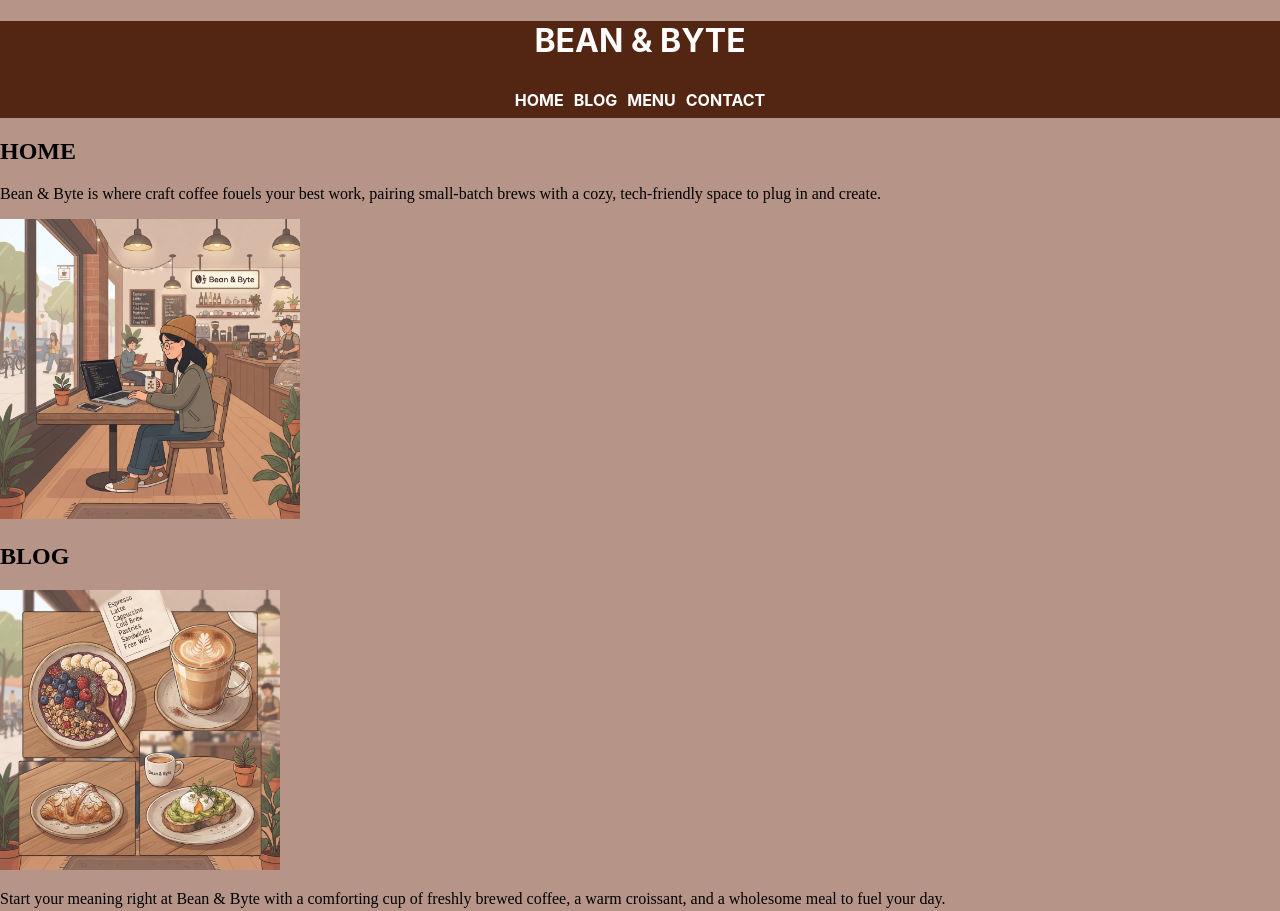
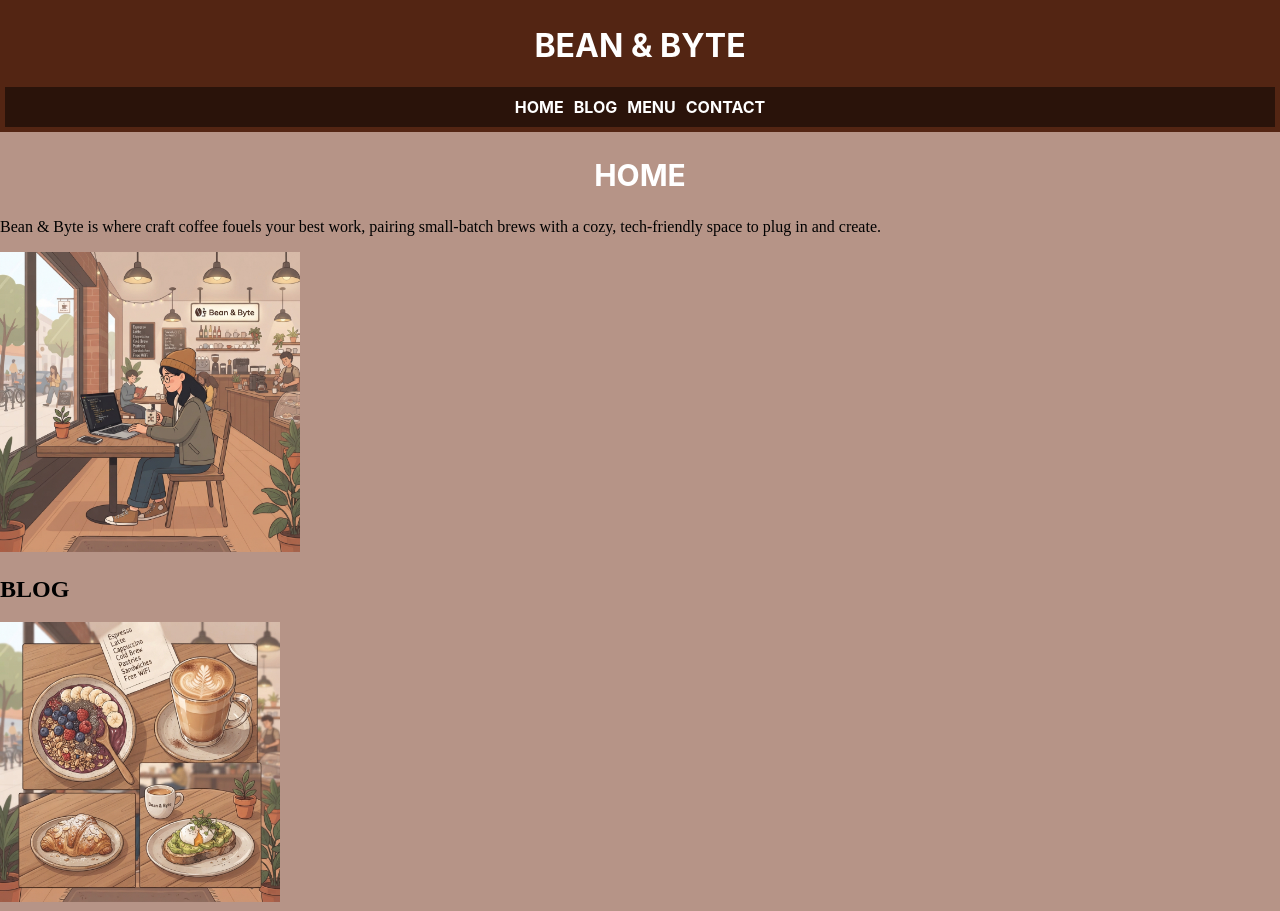
Before and after one commit to Straw-Verry/Bean-and-Byte, a plain HTML site: page index.html in a window 1280 px wide. Shown: the top 911 px of the page. Drawn offline with Linux system fonts and the light colour scheme.

Commit message:
Update style.css

```diff
--- a/style.css
+++ b/style.css
@@ -1,6 +1,6 @@
 header {
     background-color: rgb(83, 37, 19);
-    padding: 0px;
+    padding: 5px;
     margin: 0px;
 }
 
@@ -15,8 +15,9 @@ ul {
     list-style: none;
     justify-content: center;
     margin: 0px;
-    padding: 3px;
+    padding: 5px;
     overflow: hidden;
+    background-color: rgb(42, 19, 10);
 }
 
 ul li a {
@@ -35,3 +36,10 @@ body {
     padding: 0px;
     margin: 0px;
 }
+
+.home h2 {
+    text-align: center;
+    color: white;
+    font-family: "inter", sans-serif;
+    font-size: 30px;
+}
```
